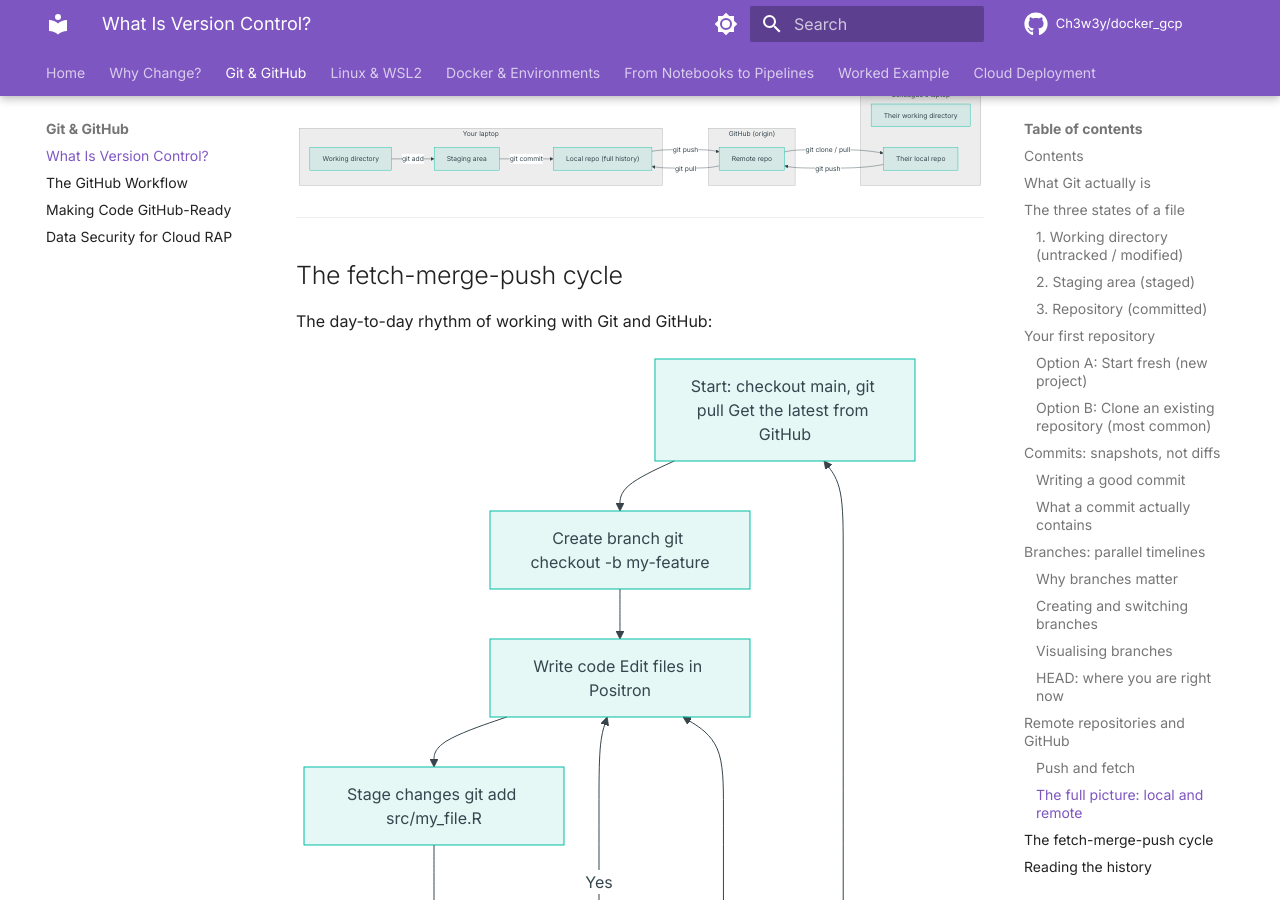
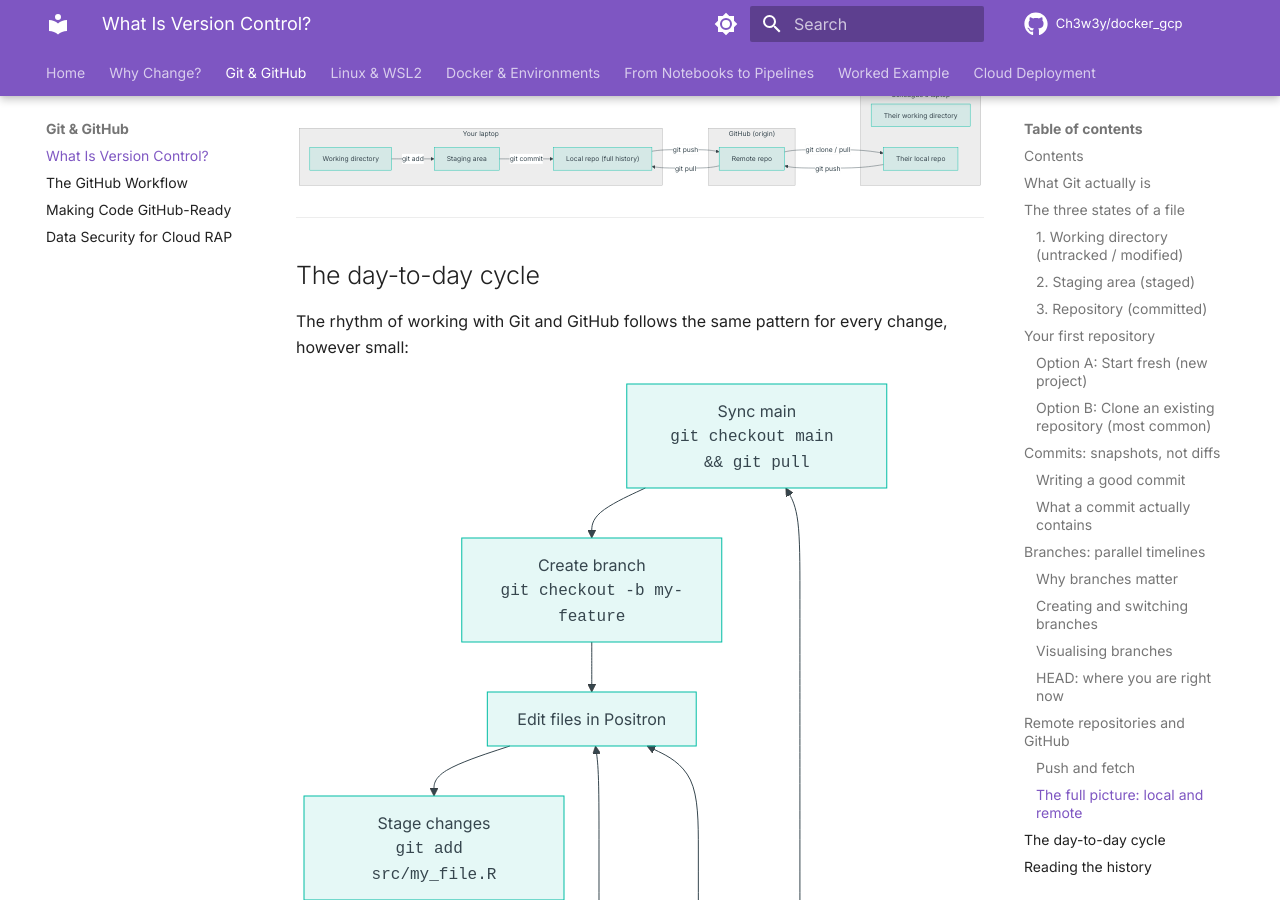
Before and after one commit to Ch3w3y/docker_gcp, an MkDocs documentation site: the page built from docs/git-fundamentals.md, in a window 1280 px wide and 900 px high, scrolled down 6837 px. Built offline with MkDocs 1.6.1 and Material for MkDocs 9.7.7, drawn with Linux system fonts in a browser that asks for light colours; comment, search, counter and statistics services are not loaded; some of the changed text lies outside the part shown.

Commit message:
docs: refine git-fundamentals fetch-merge-push flowchart with concise node labels (#11)
Co-authored-by: Claude Sonnet 4.6 <noreply@anthropic.com>

````diff
--- a/docs/git-fundamentals.md
+++ b/docs/git-fundamentals.md
@@ -12,7 +12,7 @@ This page covers the core concepts of Git — the version control system underpi
 4. [Commits: snapshots, not diffs](#commits-snapshots-not-diffs)
 5. [Branches: parallel timelines](#branches-parallel-timelines)
 6. [Remote repositories and GitHub](#remote-repositories-and-github)
-7. [The fetch-merge-push cycle](#the-fetch-merge-push-cycle)
+7. [The day-to-day cycle](#the-day-to-day-cycle)
 8. [Reading the history](#reading-the-history)
 9. [Undoing things](#undoing-things)
 10. [Essential command reference](#essential-command-reference)
@@ -269,37 +269,29 @@ flowchart LR
 
 ---
 
-## The fetch-merge-push cycle
+## The day-to-day cycle
 
-The day-to-day rhythm of working with Git and GitHub:
+The rhythm of working with Git and GitHub follows the same pattern for every change, however small:
 
 ```mermaid
 flowchart TD
-    A["Start: checkout main, git pull Get the latest from GitHub"] --> B
+    A["Sync main<br/><code>git checkout main && git pull</code>"]
+    B["Create branch<br/><code>git checkout -b my-feature</code>"]
+    C["Edit files in Positron"]
+    D["Stage changes<br/><code>git add src/my_file.R</code>"]
+    E["Commit<br/><code>git commit -m 'message'</code>"]
+    F{More changes?}
+    G["Push branch<br/><code>git push -u origin my-feature</code>"]
+    H["Open pull request on GitHub"]
+    I{Tests pass + reviewed?}
+    J["Merge pull request"]
+    K["Delete branch, return to main"]
 
-    B["Create branch git checkout -b my-feature"] --> C
-
-    C["Write code Edit files in Positron"] --> D
-
-    D["Stage changes git add src/my_file.R"] --> E
-
-    E["Commit git commit -m 'descriptive message'"] --> F
-
-    F{More changes to make?}
+    A --> B --> C --> D --> E --> F
     F -->|Yes| C
-    F -->|No| G
-
-    G["Push branch to GitHub git push -u origin my-feature"] --> H
-
-    H["Open pull request on GitHub Request review from a colleague"] --> I
-
-    I{Tests pass and reviewed?}
-    I -->|No - fix issues| C
-    I -->|Yes| J
-
-    J["Merge pull request on GitHub"] --> K
-
-    K["Delete branch Return to main and pull"] --> A
+    F -->|No| G --> H --> I
+    I -->|No — fix| C
+    I -->|Yes| J --> K --> A
 ```
 
 ---
````
